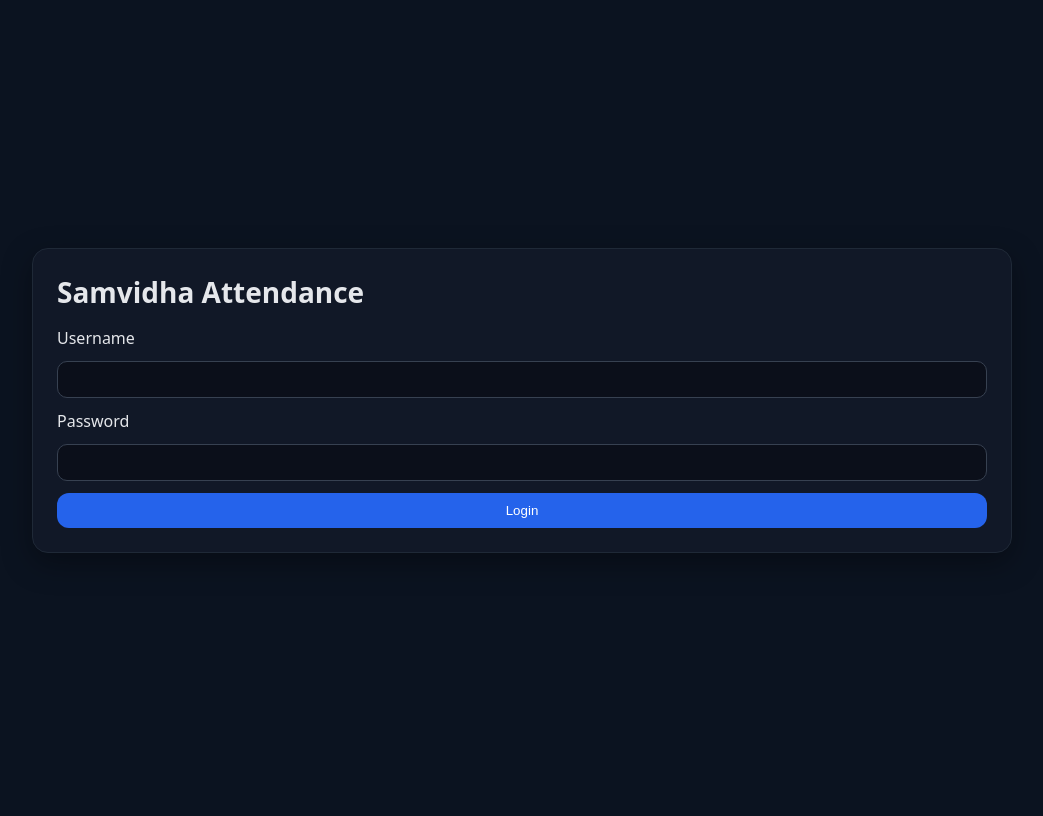
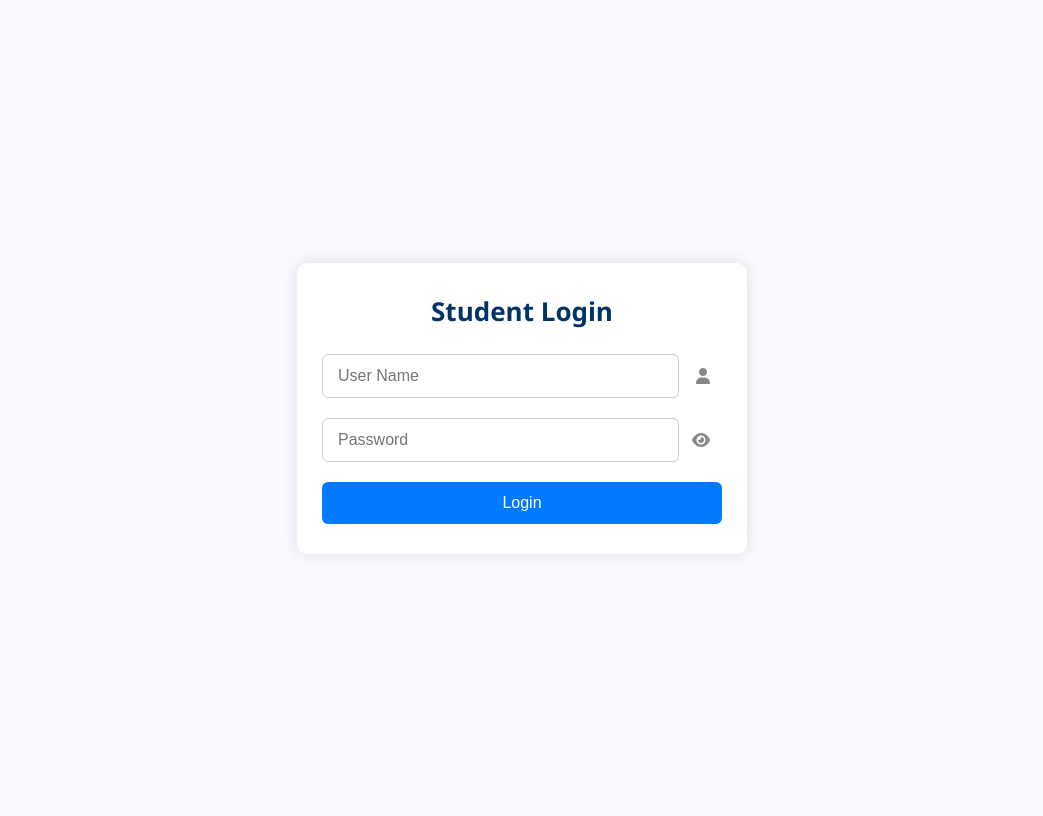
Before and after one commit to GKarthikeya/17-09-25, a Flask app: page / in a window 1280 px wide. Shown: the whole page, without its empty margins (118-1161 px from the left). Before the commit the page ends 553 px from the top, so only its background shows below. Run offline with Flask 3, Linux system fonts and the light colour scheme.

Commit message:
Update login.html

```diff
--- a/templates/login.html
+++ b/templates/login.html
@@ -1,23 +1,102 @@
 <!DOCTYPE html>
-<html>
+<html lang="en">
 <head>
-  <meta charset="utf-8" />
-  <title>Login | Attendance</title>
-  <link rel="stylesheet" href="{{ url_for('static', filename='styles.css') }}">
+    <meta charset="UTF-8">
+    <title>Student Login</title>
+    <link rel="stylesheet" href="https://cdnjs.cloudflare.com/ajax/libs/font-awesome/6.4.0/css/all.min.css">
+    <style>
+        body {
+            font-family: 'Segoe UI', sans-serif;
+            background: #f8f9fc;
+            display: flex;
+            justify-content: center;
+            align-items: center;
+            height: 100vh;
+            flex-direction: column;
+        }
+        .login-container {
+            background: white;
+            padding: 30px 25px;
+            border-radius: 10px;
+            box-shadow: 0 0 15px rgba(0,0,0,0.1);
+            width: 100%;
+            max-width: 400px;
+        }
+        .login-title {
+            text-align: center;
+            font-size: 26px;
+            font-weight: bold;
+            color: #003366;
+            margin-bottom: 25px;
+        }
+        .input-group {
+            position: relative;
+            margin-bottom: 20px;
+        }
+        .input-group input {
+            width: 75%;
+            padding: 12px 40px 12px 15px;
+            font-size: 16px;
+            border-radius: 6px;
+            border: 1px solid #ccc;
+        }
+        .input-group .icon {
+            position: absolute;
+            right: 12px;
+            top: 50%;
+            transform: translateY(-50%);
+            color: #888;
+            cursor: pointer;
+        }
+        .login-button {
+            width: 100%;
+            background-color: #007bff;
+            color: white;
+            padding: 12px;
+            border: none;
+            border-radius: 6px;
+            font-size: 16px;
+            cursor: pointer;
+        }
+        .login-button:hover {
+            background-color: #0056b3;
+        }
+        .error { color: red; text-align: center; margin-bottom: 15px; }
+    </style>
 </head>
-<body class="container">
-  <div class="card">
-    <h1>Samvidha Attendance</h1>
-    {% if error %}
-      <div class="alert">{{ error }}</div>
-    {% endif %}
-    <form action="{{ url_for('dashboard') }}" method="post" class="form">
-      <label>Username</label>
-      <input type="text" name="username" required />
-      <label>Password</label>
-      <input type="password" name="password" required />
-      <button type="submit">Login</button>
+<body>
+    <form method="POST" action="{{ url_for('attendance') }}" class="login-container" id="loginForm">
+        <div class="login-title">Student Login</div>
+
+        {% if error %}
+        <div class="error">{{ error }}</div>
+        {% endif %}
+
+        <div class="input-group">
+            <input type="text" name="username" placeholder="User Name" required>
+            <i class="fa fa-user icon"></i>
+        </div>
+        <div class="input-group">
+            <input type="password" name="password" placeholder="Password" id="password" required>
+            <i class="fa fa-eye icon" id="togglePassword" onclick="togglePasswordVisibility()"></i>
+        </div>
+        <button type="submit" class="login-button">Login</button>
     </form>
-  </div>
+
+    <script>
+        function togglePasswordVisibility() {
+            const passwordField = document.getElementById("password");
+            const toggleIcon = document.getElementById("togglePassword");
+            if (passwordField.type === "password") {
+                passwordField.type = "text";
+                toggleIcon.classList.remove("fa-eye");
+                toggleIcon.classList.add("fa-eye-slash");
+            } else {
+                passwordField.type = "password";
+                toggleIcon.classList.remove("fa-eye-slash");
+                toggleIcon.classList.add("fa-eye");
+            }
+        }
+    </script>
 </body>
 </html>
```
